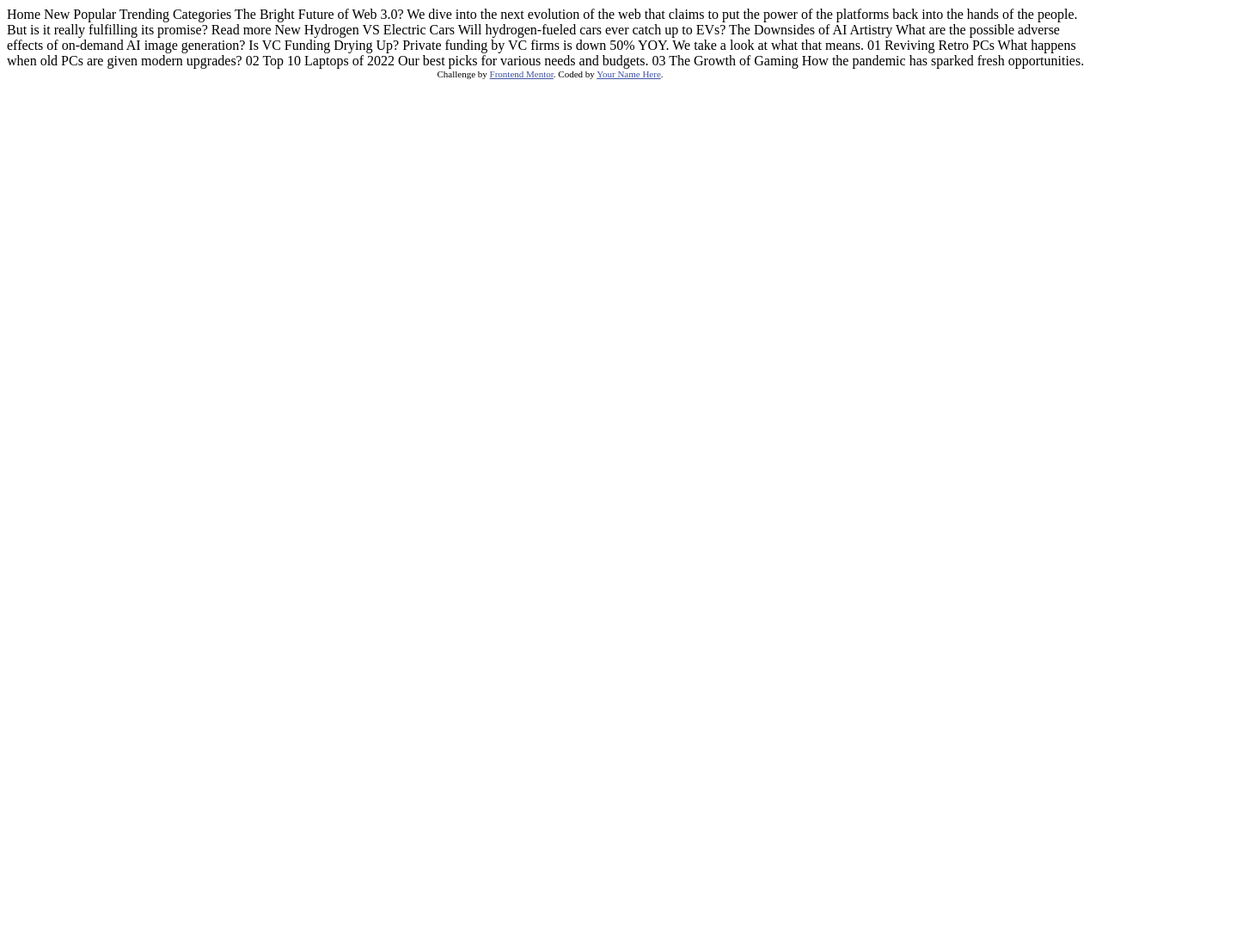
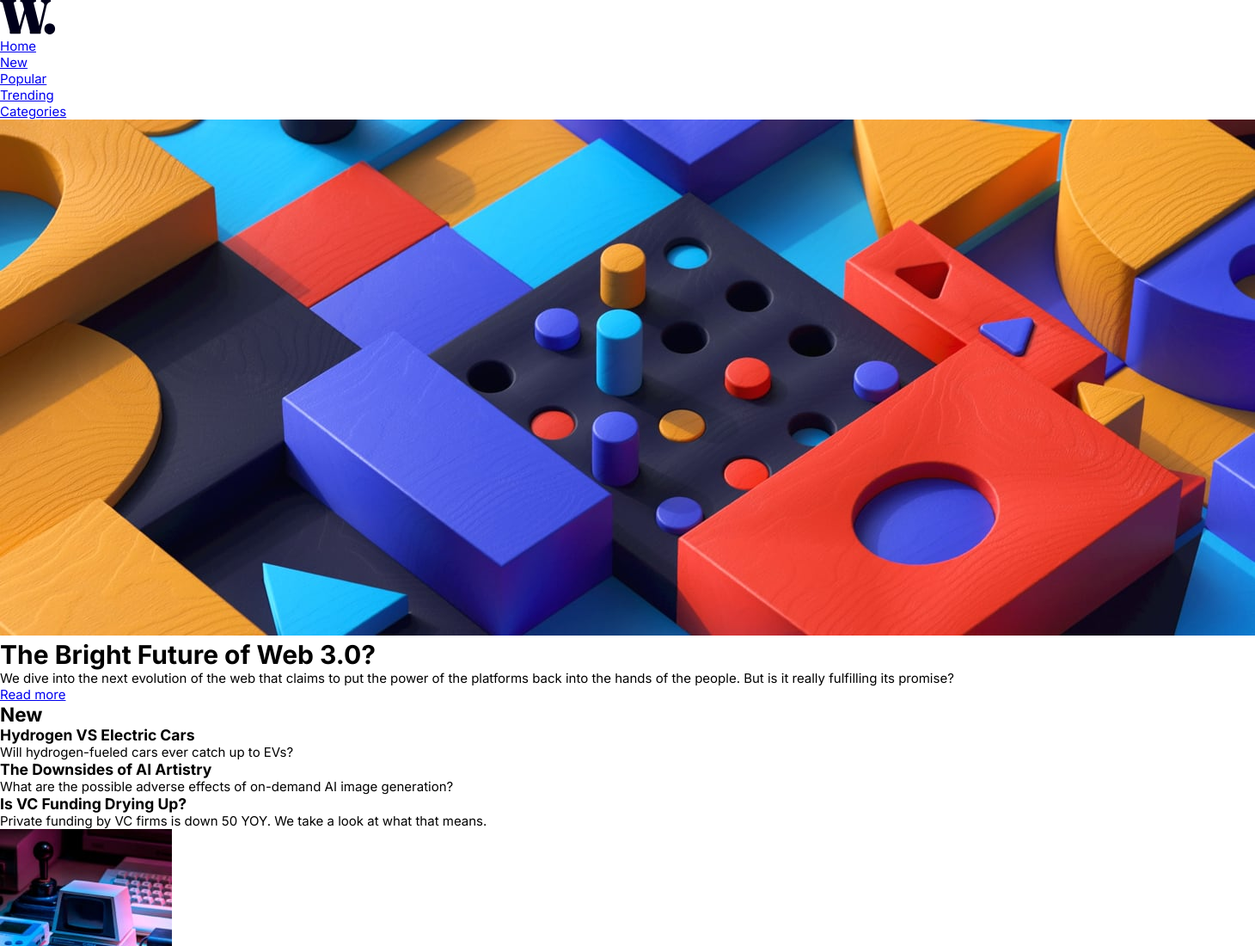
Before and after one commit to pettik/FrontendMentor--news-homepage-main, a plain HTML site: page index.html in a window 1280 px wide. Shown: the top 1100 px of the page at 86% size, 1460 px wide, since content can reach past the window. Before the commit the page ends 800 px from the top, so only its background shows below. Drawn offline with Linux system fonts and the light colour scheme.

Commit message:
Update index.html

```diff
--- a/index.html
+++ b/index.html
@@ -1,60 +1,145 @@
 <!DOCTYPE html>
 <html lang="en">
   <head>
-  <meta charset="UTF-8">
-  <meta name="viewport" content="width=device-width, initial-scale=1.0"> <!-- displays site properly based on user's device -->
+    <meta charset="UTF-8" />
+    <meta name="viewport" content="width=device-width, initial-scale=1.0" />
+    <!-- displays site properly based on user's device -->
 
-  <link rel="icon" type="image/png" sizes="32x32" href="./images/favicon-32x32.png">
-
+    <link
+      rel="icon"
+      type="image/png"
+      sizes="32x32"
+      href="./images/favicon-32x32.png"
+    />
+    <link rel="stylesheet" href="style.css" />
     <title>Frontend Mentor | News homepage</title>
-
-  <!-- Feel free to remove these styles or customise in your own stylesheet 👍 -->
-  <style>
-    .attribution { font-size: 11px; text-align: center; }
-    .attribution a { color: hsl(228, 45%, 44%); }
-  </style>
   </head>
   <body>
+    <main class="container">
+      <header>
+        <div class="logo">
+          <img src="assets/images/logo.svg" alt="Logo" />
+        </div>
+        <div class="menu">
+          <ul>
+            <li>
+              <a href="#">Home</a>
+            </li>
+            <li>
+              <a href="#">New</a>
+            </li>
+            <li>
+              <a href="#">Popular</a>
+            </li>
+            <li>
+              <a href="#">Trending</a>
+            </li>
+            <li>
+              <a href="#">Categories</a>
+            </li>
+          </ul>
+        </div>
+      </header>
+      <div class="content">
+        <div class="upper-box">
+          <div class="main-content">
+            <div class="main-content-image">
+              <img
+                src="assets/images/image-web-3-desktop.jpg"
+                alt="Web-3 image"
+              />
+            </div>
+            <div class="main-text">
+              <div class="left">
+                <h1>The Bright Future of Web 3.0?</h1>
+              </div>
+              <div class="right">
+                <p>
+                  We dive into the next evolution of the web that claims to put
+                  the power of the platforms back into the hands of the people.
+                  But is it really fulfilling its promise?
+                </p>
+                <a href="#" class="btn">Read more</a>
+              </div>
+            </div>
+          </div>
+          <div class="black-box">
+            <div class="heading"><h2>New</h2></div>
+            <div class="boxes">
+              <div class="box box-1">
+                <h3>Hydrogen VS Electric Cars</h3>
+                <p>Will hydrogen-fueled cars ever catch up to EVs?</p>
+              </div>
+              <div class="box box-2">
+                <h3>The Downsides of AI Artistry</h3>
+                <p>
+                  What are the possible adverse effects of on-demand AI image
+                  generation?
+                </p>
+              </div>
+              <div class="box box-3">
+                <h3>Is VC Funding Drying Up?</h3>
+                <p>
+                  Private funding by VC firms is down 50 YOY. We take a look at
+                  what that means.
+                </p>
+              </div>
+            </div>
+          </div>
+        </div>
 
-  Home
-  New
-  Popular
-  Trending
-  Categories
-
-  The Bright Future of Web 3.0?
-
-  We dive into the next evolution of the web that claims to put the power of the platforms back into the hands of the people.
-  But is it really fulfilling its promise?
-
-  Read more
-
-  New
-
-  Hydrogen VS Electric Cars
-  Will hydrogen-fueled cars ever catch up to EVs?
-
-  The Downsides of AI Artistry
-  What are the possible adverse effects of on-demand AI image generation?
-
-  Is VC Funding Drying Up?
-  Private funding by VC firms is down 50% YOY. We take a look at what that means.
-
-  01
-  Reviving Retro PCs
-  What happens when old PCs are given modern upgrades?
-
-  02
-  Top 10 Laptops of 2022
-  Our best picks for various needs and budgets.
-
-  03
-  The Growth of Gaming
-  How the pandemic has sparked fresh opportunities.
+        <div class="down-content">
+          <div class="down-content-square">
+            <div class="down-content-square-image">
+              <img src="assets/images/image-retro-pcs.jpg" alt="Retro PC" />
+            </div>
+            <div class="down-content-square-text">
+              <h2>01</h2>
+              <p>
+                <span>Reviving Retro PCs</span> What happens when old PCs are
+                given modern upgrades?
+              </p>
+            </div>
+          </div>
+          <div class="down-content-square">
+            <div class="down-content-square-image">
+              <img
+                src="assets/images/image-top-laptops.jpg"
+                alt="Top Laptops"
+              />
+            </div>
+            <div class="down-content-square-text">
+              <h2>02</h2>
+              <p>
+                <span>Top 10 Laptops of 2022</span> Our best picks for various
+                needs and budgets.
+              </p>
+            </div>
+          </div>
+          <div class="down-content-square">
+            <div class="down-content-square-image">
+              <img
+                src="assets/images/image-gaming-growth.jpg"
+                alt="Gaming growth"
+              />
+            </div>
+            <div class="down-content-square-text">
+              <h2>03</h2>
+              <p>
+                <span>The Growth of Gaming</span> How the pandemic has sparked
+                fresh opportunities.
+              </p>
+            </div>
+          </div>
+        </div>
+      </div>
+    </main>
 
     <div class="attribution">
-    Challenge by <a href="https://www.frontendmentor.io?ref=challenge" target="_blank">Frontend Mentor</a>.
-    Coded by <a href="#">Your Name Here</a>.
+      Challenge by
+      <a href="https://www.frontendmentor.io?ref=challenge" target="_blank"
+        >Frontend Mentor</a
+      >. Coded by <a href="https://github.com/pettik">Petr Bednarski</a>.
     </div>
   </body>
 </html>
```
Lines whose indentation alone changed are shown as unchanged.
